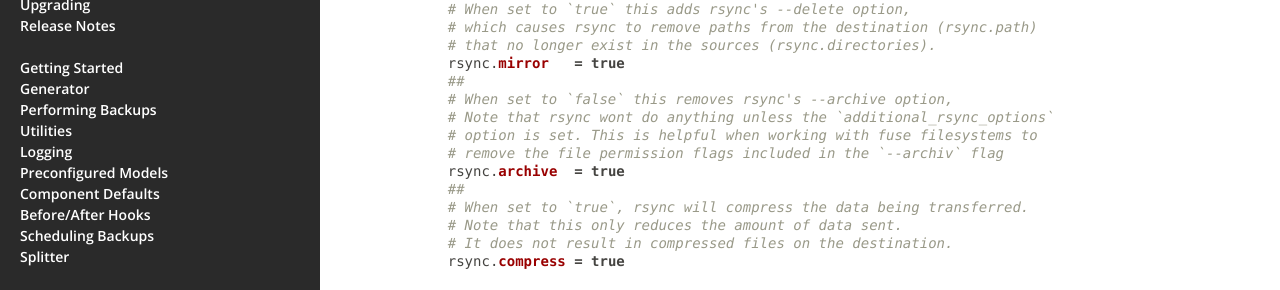
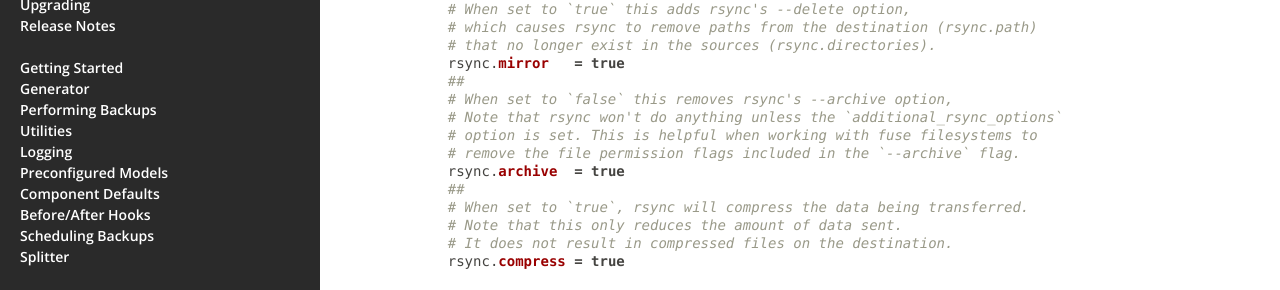
Before and after one commit to backup/backup, a Jekyll site: the page built from v4/syncer-rsync/index.md, in a window 1280 px wide and 900 px high, scrolled down 1163 px. Shown: the part 151-441 px from the top of the window. Built offline with Jekyll 4.4.1, drawn with Linux system fonts in a browser that asks for light colours; some web fonts are replaced; Markdown is read by kramdown in place of the engine named in the settings.

Commit message:
Fix typos

```diff
--- a/v4/syncer-rsync/index.md
+++ b/v4/syncer-rsync/index.md
@@ -84,9 +84,9 @@ Model.new(:my_backup, 'My Backup') do
     rsync.mirror   = true
     ##
     # When set to `false` this removes rsync's --archive option,
-    # Note that rsync wont do anything unless the `additional_rsync_options`
+    # Note that rsync won't do anything unless the `additional_rsync_options`
     # option is set. This is helpful when working with fuse filesystems to
-    # remove the file permission flags included in the `--archiv` flag
+    # remove the file permission flags included in the `--archive` flag.
     rsync.archive  = true
     ##
     # When set to `true`, rsync will compress the data being transferred.
```
